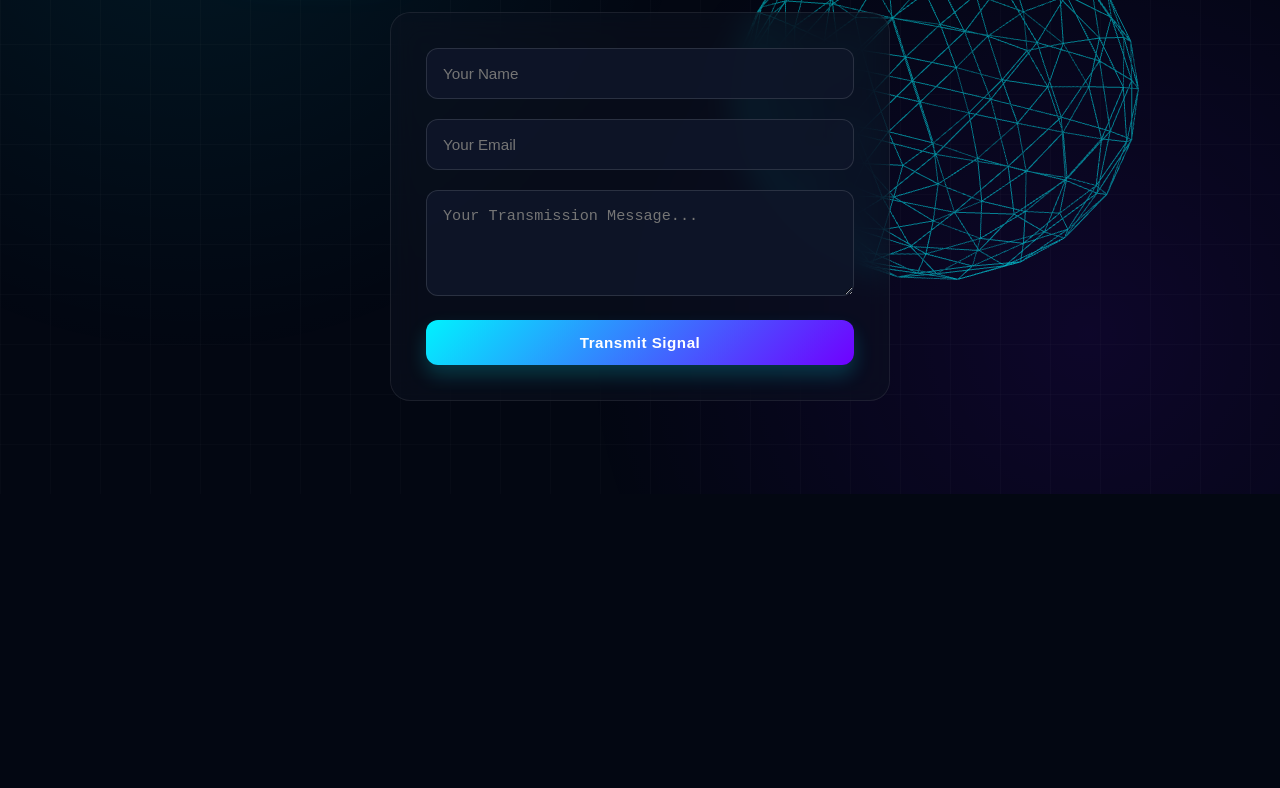
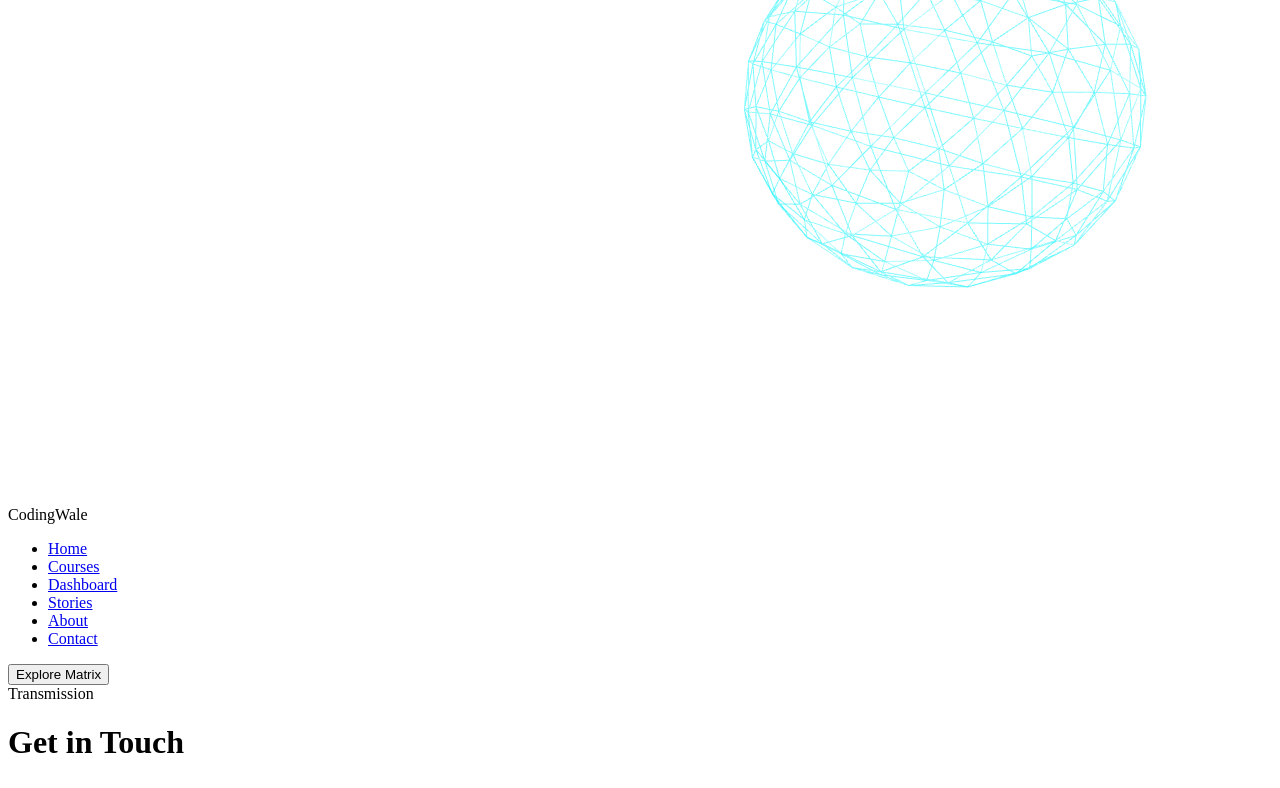
Before and after one commit to aniketthete/Codingwale, a plain HTML site: page contact.html in a window 1280 px wide. Shown: the part 306-1094 px from the top of the page. Before the commit the page ends 800 px from the top, so only its background shows below. Drawn offline with nearby package versions, Linux system fonts and the light colour scheme; animation ran at ten frames a second.

Commit message:
Update style.css

```diff
--- a/style.css
+++ b/style.css
@@ -1,284 +1,16 @@
-* {
-  margin: 0;
-  padding: 0;
-  box-sizing: border-box;
+html {
+  scroll-behavior: smooth;
 }
 
-body {
-  background-color: #030712 !important;
-  color: #ffffff;
-  font-family: 'Inter', system-ui, -apple-system, sans-serif;
-  overflow-x: hidden;
+.scroll-section {
   min-height: 100vh;
+  display: flex;
+  align-items: center;
+  padding: 120px 8% 60px;
+  position: relative;
+  z-index: 10;
 }
 
-/* Glowing Mesh Background Pattern */
-body::before {
-  content: '';
-  position: fixed;
-  top: 0;
-  left: 0;
-  width: 100vw;
-  height: 100vh;
-  background:
-    radial-gradient(circle at 15% 20%, rgba(0, 242, 254, 0.08) 0%, transparent 40%),
-    radial-gradient(circle at 85% 80%, rgba(112, 0, 255, 0.1) 0%, transparent 40%),
-    linear-gradient(rgba(255, 255, 255, 0.02) 1px, transparent 1px),
-    linear-gradient(90deg, rgba(255, 255, 255, 0.02) 1px, transparent 1px);
-  background-size: 100% 100%, 100% 100%, 50px 50px, 50px 50px;
-  z-index: 0;
-  pointer-events: none;
-}
-
-#webgl-canvas {
-  position: fixed;
-  top: 0;
-  left: 0;
-  width: 100vw;
-  height: 100vh;
-  z-index: 1;
-  pointer-events: none;
-}
-
-/* Header & Glassmorphism Navbar */
-.navbar {
-  display: flex;
-  justify-content: space-between;
-  align-items: center;
-  padding: 20px 60px;
-  background: rgba(3, 7, 18, 0.6);
-  backdrop-filter: blur(16px);
-  -webkit-backdrop-filter: blur(16px);
-  position: fixed;
-  top: 0;
-  left: 0;
-  right: 0;
-  z-index: 100;
-  border-bottom: 1px solid rgba(0, 242, 254, 0.15);
-  box-shadow: 0 4px 30px rgba(0, 0, 0, 0.5);
-}
-
-.logo {
-  display: flex;
-  align-items: center;
-  gap: 12px;
-}
-
-.logo-icon {
-  width: 14px;
-  height: 14px;
-  background: #00f2fe;
-  border-radius: 50%;
-  box-shadow: 0 0 15px #00f2fe, 0 0 30px #00f2fe;
-  animation: pulse 2s infinite alternate;
-}
-
-@keyframes pulse {
-  0% { transform: scale(0.9); opacity: 0.8; }
-  100% { transform: scale(1.2); opacity: 1; }
-}
-
-.logo-text {
-  font-weight: 800;
-  font-size: 1.3rem;
-  letter-spacing: 1px;
-  text-transform: uppercase;
-  background: linear-gradient(135deg, #ffffff 0%, #00f2fe 100%);
-  -webkit-background-clip: text;
-  -webkit-text-fill-color: transparent;
-}
-
-.nav-links {
-  display: flex;
-  list-style: none;
-  gap: 35px;
-}
-
-.nav-links a {
-  color: #94a3b8;
-  text-decoration: none;
-  font-size: 0.95rem;
-  font-weight: 500;
-  letter-spacing: 0.5px;
-  transition: all 0.3s ease;
-  position: relative;
-}
-
-.nav-links a:hover, .nav-links a.active {
-  color: #00f2fe;
-  text-shadow: 0 0 10px rgba(0, 242, 254, 0.5);
-}
-
-.nav-links a::after {
-  content: '';
-  position: absolute;
-  width: 0%;
-  height: 2px;
-  bottom: -6px;
-  left: 0;
-  background: #00f2fe;
-  box-shadow: 0 0 10px #00f2fe;
-  transition: width 0.3s ease;
-}
-
-.nav-links a:hover::after, .nav-links a.active::after {
-  width: 100%;
-}
-
-.cta-button {
-  background: rgba(0, 242, 254, 0.05);
-  border: 1px solid #00f2fe;
-  color: #00f2fe;
-  padding: 10px 24px;
-  border-radius: 30px;
-  cursor: pointer;
-  font-weight: 600;
-  letter-spacing: 0.5px;
-  transition: all 0.3s ease;
-  box-shadow: 0 0 10px rgba(0, 242, 254, 0.1);
-}
-
-.cta-button:hover {
-  background: #00f2fe;
-  color: #030712;
-  box-shadow: 0 0 25px rgba(0, 242, 254, 0.6);
-  transform: translateY(-2px);
-}
-
-/* Containers */
-.hero-container, .page-container {
-  position: relative;
-  z-index: 10;
-  max-width: 1200px;
-  margin: 0 auto;
-  padding: 160px 20px 80px;
-}
-
-.hero-content {
+.section-content {
   max-width: 600px;
 }
-
-.badge {
-  display: inline-flex;
-  align-items: center;
-  gap: 8px;
-  padding: 6px 18px;
-  background: rgba(0, 242, 254, 0.08);
-  border: 1px solid rgba(0, 242, 254, 0.3);
-  color: #00f2fe;
-  border-radius: 20px;
-  font-size: 0.8rem;
-  font-weight: 700;
-  letter-spacing: 1.5px;
-  text-transform: uppercase;
-  box-shadow: 0 0 15px rgba(0, 242, 254, 0.15);
-  margin-bottom: 20px;
-}
-
-h1 {
-  font-size: 3.5rem;
-  font-weight: 800;
-  margin: 15px 0 20px;
-  line-height: 1.15;
-  letter-spacing: -1px;
-}
-
-p {
-  color: #94a3b8;
-  font-size: 1.1rem;
-  line-height: 1.7;
-  margin-bottom: 35px;
-}
-
-.gradient-text {
-  background: linear-gradient(135deg, #00f2fe 0%, #7000ff 100%);
-  -webkit-background-clip: text;
-  -webkit-text-fill-color: transparent;
-  filter: drop-shadow(0 0 20px rgba(0, 242, 254, 0.3));
-}
-
-/* Futuristic Interactive Cards */
-.grid-layout {
-  display: grid;
-  grid-template-columns: repeat(auto-fit, minmax(320px, 1fr));
-  gap: 30px;
-  margin-top: 40px;
-}
-
-.glass-card {
-  background: rgba(13, 19, 33, 0.5);
-  border: 1px solid rgba(255, 255, 255, 0.08);
-  border-radius: 20px;
-  padding: 35px;
-  backdrop-filter: blur(16px);
-  -webkit-backdrop-filter: blur(16px);
-  transition: all 0.4s cubic-bezier(0.175, 0.885, 0.32, 1.275);
-  position: relative;
-  overflow: hidden;
-}
-
-.glass-card::before {
-  content: '';
-  position: absolute;
-  top: 0;
-  left: 0;
-  width: 100%;
-  height: 2px;
-  background: linear-gradient(90deg, transparent, #00f2fe, transparent);
-  transform: translateX(-100%);
-  transition: transform 0.6s ease;
-}
-
-.glass-card:hover {
-  transform: translateY(-8px) scale(1.02);
-  border-color: rgba(0, 242, 254, 0.4);
-  box-shadow: 0 20px 40px rgba(0, 0, 0, 0.4), 0 0 30px rgba(0, 242, 254, 0.15);
-}
-
-.glass-card:hover::before {
-  transform: translateX(100%);
-}
-
-.glass-card h3 {
-  font-size: 1.4rem;
-  color: #ffffff;
-  margin-bottom: 12px;
-}
-
-.form-input {
-  width: 100%;
-  background: rgba(15, 23, 42, 0.9);
-  border: 1px solid rgba(255, 255, 255, 0.12);
-  color: #ffffff;
-  padding: 16px;
-  border-radius: 12px;
-  margin-bottom: 20px;
-  font-size: 0.95rem;
-  transition: all 0.3s ease;
-}
-
-.form-input:focus {
-  outline: none;
-  border-color: #00f2fe;
-  box-shadow: 0 0 15px rgba(0, 242, 254, 0.25);
-  background: rgba(15, 23, 42, 1);
-}
-
-.action-btn {
-  background: linear-gradient(135deg, #00f2fe 0%, #7000ff 100%);
-  border: none;
-  color: #ffffff;
-  padding: 14px 32px;
-  border-radius: 12px;
-  font-weight: 700;
-  font-size: 0.95rem;
-  cursor: pointer;
-  letter-spacing: 0.5px;
-  transition: all 0.3s ease;
-  box-shadow: 0 10px 20px rgba(0, 242, 254, 0.2);
-}
-
-.action-btn:hover {
-  transform: translateY(-3px);
-  box-shadow: 0 15px 30px rgba(112, 0, 255, 0.4), 0 0 20px rgba(0, 242, 254, 0.6);
-}
```
